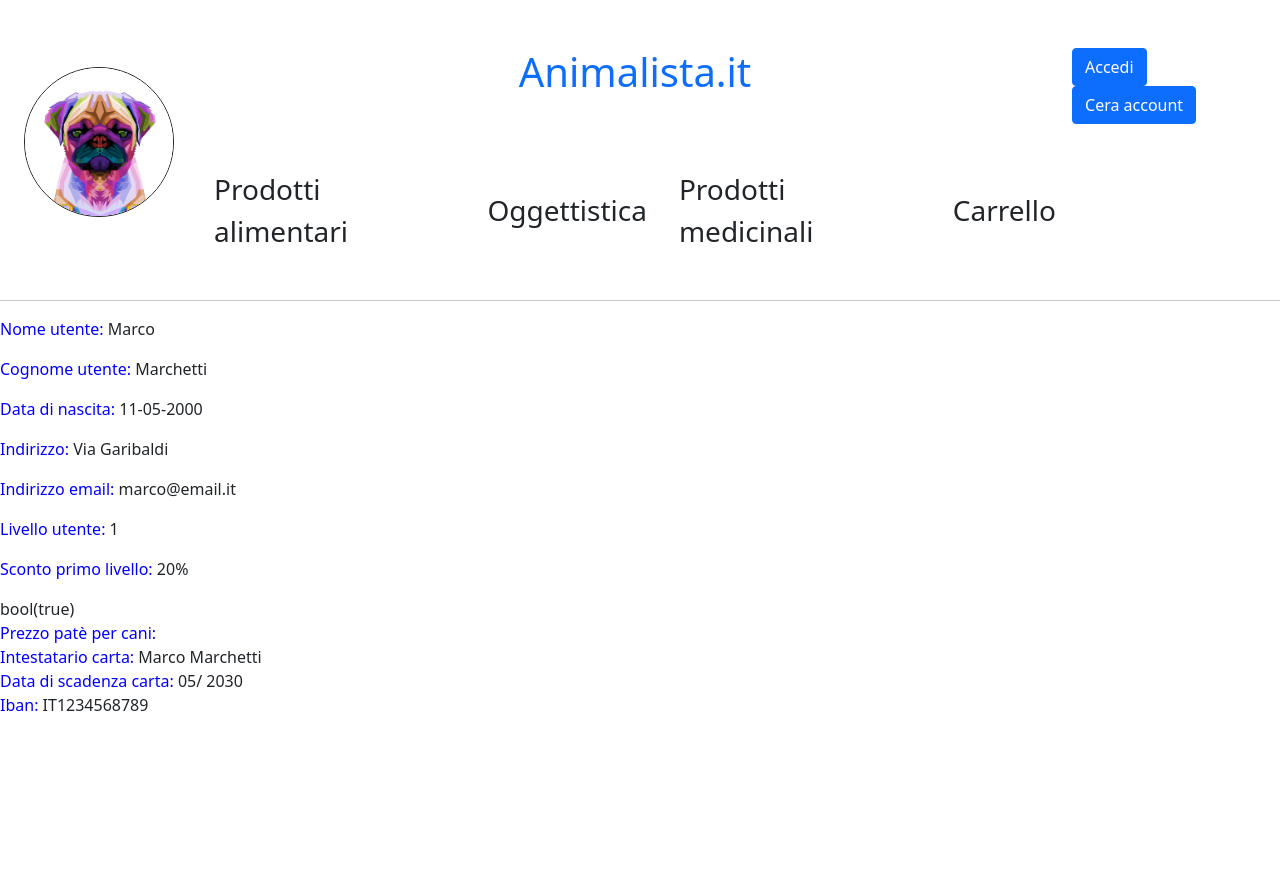
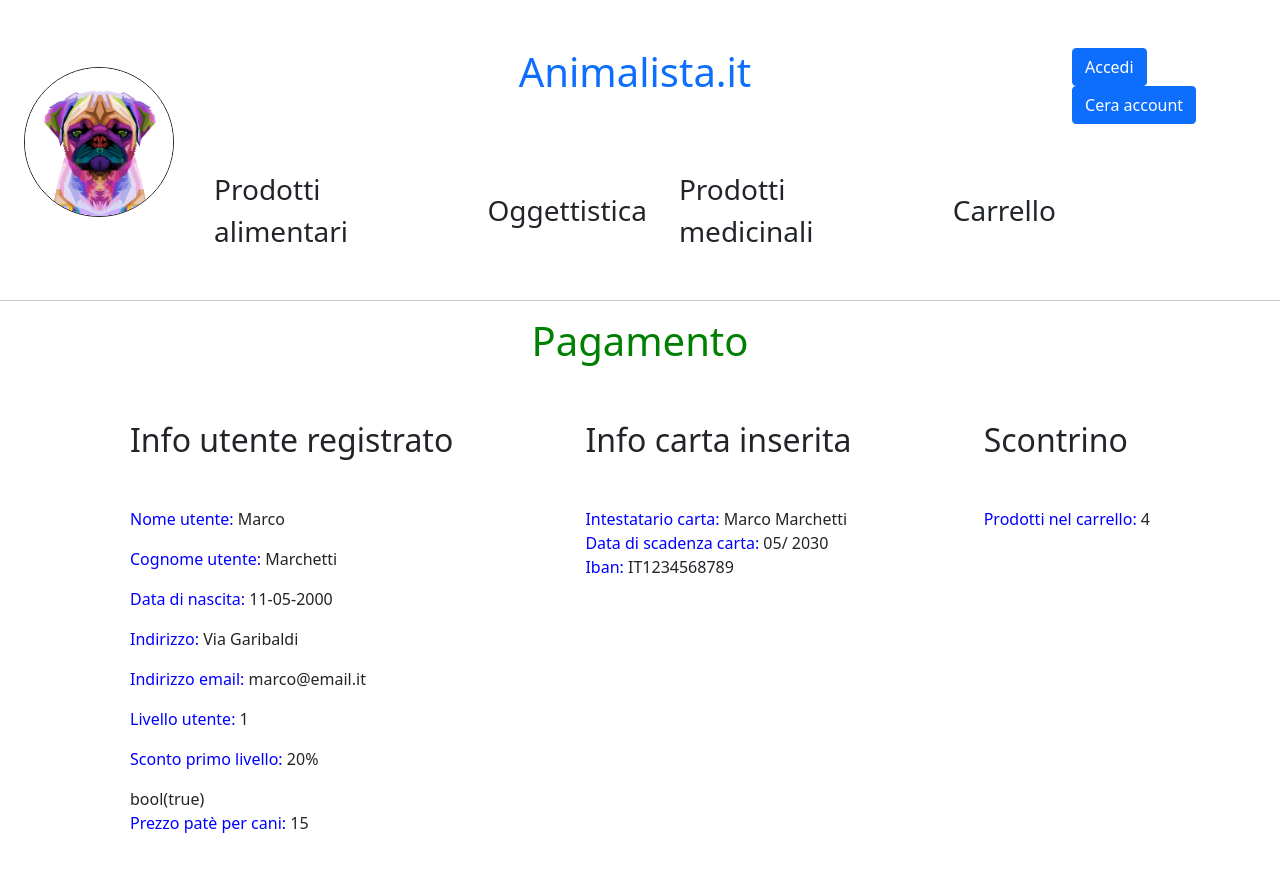
Before and after one commit to simonesap/php-oop-2, a PHP site: page /php-oop-2/classi/carrello.php in a window 1280 px wide. Before the commit the page ends 711 px from the top, so only its background shows below. Run offline with PHP 8.4, Linux system fonts and the light colour scheme.

Commit message:
pagamento

```diff
--- a/assets/css/style.css
+++ b/assets/css/style.css
@@ -6,11 +6,3 @@
 :root{
     --gray-500: $gray-500;
 }
-
-.d_n {
-    display: none;
-}
-
-#hov:hover {
-    display: inline-block !important;
-}
--- a/classi/carrello.php
+++ b/classi/carrello.php
@@ -1,7 +1,3 @@
-
-
-
-
 
 
 <?php include __DIR__ . '/../classi/cartaDiCredito.php'; ?>
@@ -16,8 +12,6 @@
 <?php
 
 $carta1 = new Carta ('Marco', 'Marchetti', '05', '2030', 'IT1234568789');
-
-var_dump( $carta1 -> scadenzaCarta() );
 
 class PrezzoFinale {
 
@@ -100,24 +94,39 @@
 
 
 ?>
+<div class="d-flex justify-content-center">
+    <div>
+        <h1 style="color: green">Pagamento</h1>
+    </div>
+</div>
+
+<div class="container d-flex justify-content-between">
+    <div class="m-5">
+        <h2 class="mb-5">Info utente registrato</h2>
+            <!-- <div class="align-self-start mt-5 me-2">
+                <button class="btn btn-primary">Impostazioni utente</button>
+            </div> -->
+        <div id="hov" class="">
+
+            <p><span style="color: blue">Nome utente: </span><?php echo $account -> getNome() . '<br>'; ?> </p>
+            <p><span style="color: blue">Cognome utente: </span><?php echo $account -> getCognome() . '<br>'; ?> </p>
+            <p><span style="color: blue">Data di nascita: </span><?php echo $account -> getCompleanno() . '<br>'; ?> </p>
+            <p><span style="color: blue">Indirizzo: </span><?php echo $account -> getIndirizzo() . '<br>'; ?> </p>
+            <p><span style="color: blue">Indirizzo email: </span><?php echo $account -> getEmail() . '<br>'; ?> </p>
+            <p><span style="color: blue">Livello utente: </span><?php echo $account -> getLivello() . '<br>'; ?> </p>
+            <p><span style="color: blue">Sconto primo livello: </span><?php echo $account -> getSconto() . '% <br>'; ?> </p>
+            <?php var_dump( $carta1 -> scadenzaCarta() ); ?>
+
+        </div>
 
         <div>
             <span style="color: blue">Prezzo patè per cani: </span>
-    <?php echo  $costo -> getPrezzoSeccoDog(); ?>
+            <?php echo  $costo -> getPrezzoUmidoCane(); ?>
         </div>
-<!-- <div>
-    <span style="color: blue">Livello utente: </span>
+    </div>
 
-</div> -->
-<!--
-<div>
-    <span style="color: blue">Iban: </span>
-
-</div> -->
-
-
-
-<div>
+    <div class="m-5">
+        <h2 class="mb-5">Info carta inserita</h2>
         <div>
             <span style="color: blue">Intestatario carta: </span>
             <?php echo $carta1 -> nome; ?>
@@ -132,5 +141,17 @@
             <span style="color: blue">Iban: </span>
             <?php echo $carta1 -> numero . '<br>'; ?>
         </div>
+    </div>
+
+    <div class="m-5">
+        <h2 class="mb-5">Scontrino</h2>
+        <?php echo  $costo -> getPrezzoSeccoDog(); ?>
+        <p>
+            <span style="color: blue">Prodotti nel carrello: </span>
+            <?php echo  $costo -> getQuantita(); ?>
+            <?php echo  $costo -> getPrezzoSeccoDog(); ?>
+        </p>
 
     </div>
+
+</div>
--- a/classi/utente.php
+++ b/classi/utente.php
@@ -97,19 +97,6 @@
 
 <div>
 
-    <!-- <div class="align-self-start mt-5 me-2">
-        <button class="btn btn-primary">Impostazioni utente</button>
-    </div> -->
-    <div id="hov" class="">
 
-        <p><span style="color: blue">Nome utente: </span><?php echo $account -> getNome() . '<br>'; ?> </p>
-        <p><span style="color: blue">Cognome utente: </span><?php echo $account -> getCognome() . '<br>'; ?> </p>
-        <p><span style="color: blue">Data di nascita: </span><?php echo $account -> getCompleanno() . '<br>'; ?> </p>
-        <p><span style="color: blue">Indirizzo: </span><?php echo $account -> getIndirizzo() . '<br>'; ?> </p>
-        <p><span style="color: blue">Indirizzo email: </span><?php echo $account -> getEmail() . '<br>'; ?> </p>
-        <p><span style="color: blue">Livello utente: </span><?php echo $account -> getLivello() . '<br>'; ?> </p>
-        <p><span style="color: blue">Sconto primo livello: </span><?php echo $account -> getSconto() . '% <br>'; ?> </p>
-
-    </div>
 
 </div>
```
Lines whose indentation alone changed are shown as unchanged.
